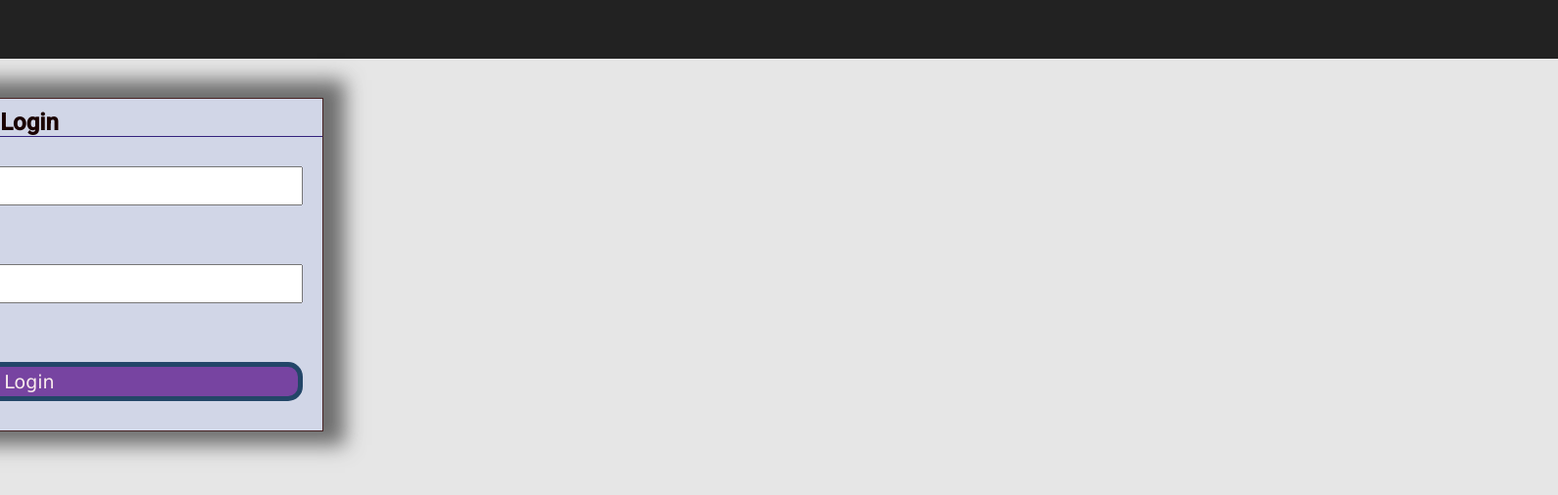
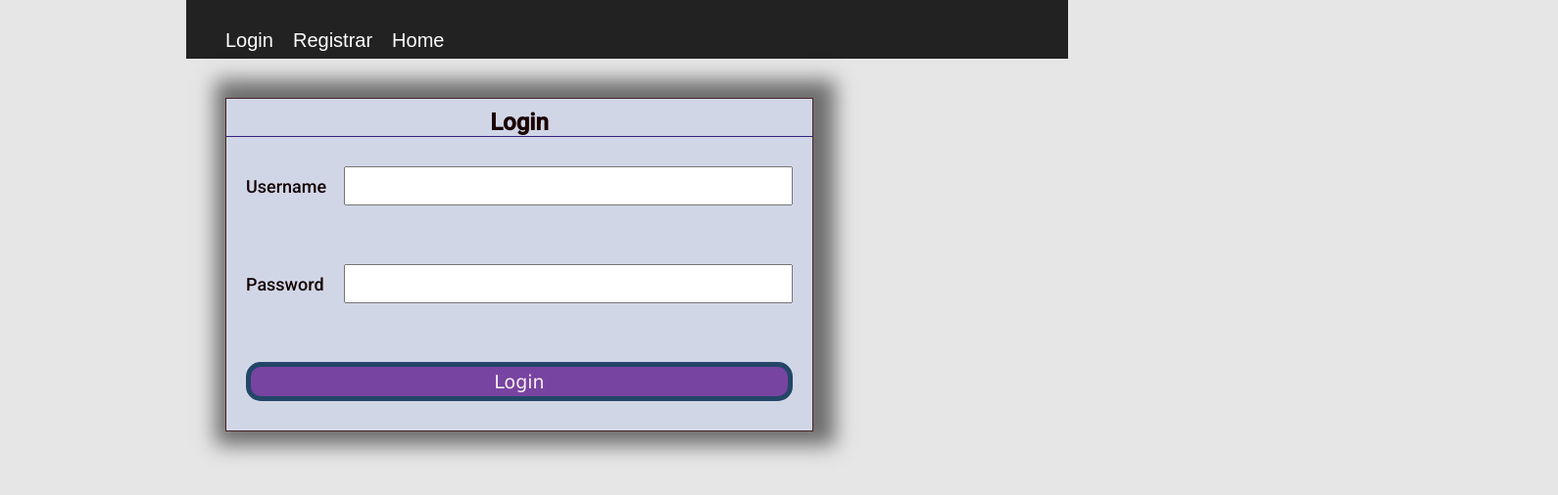
Before and after one commit to LucasTAlmeida/App-voto, a React (Create React App) app in the folder frontend/: page /login in a window 1280 px wide. Shown: the top 506 px of the page at 98% size, 1590 px wide, since content can reach past the window. Built offline with nearby package versions, Linux system fonts and the light colour scheme.

Commit message:
Update login.css

```diff
--- a/frontend/src/components/Login/login.css
+++ b/frontend/src/components/Login/login.css
@@ -5,7 +5,7 @@
   max-height: calc(100% - 60px);
   flex-direction: column;
   padding: 40px;
-  width: 1900px;
+  width: 900px;
 
 }
 
```
